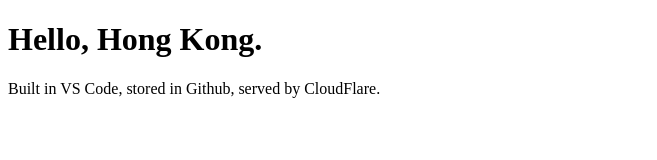
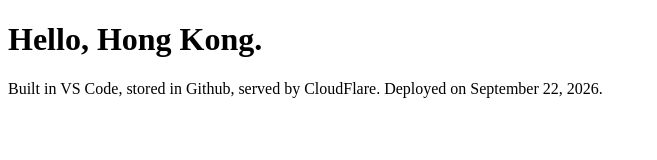
Before and after one commit to cdoyle-dcc/hello-cloudflare, a plain HTML site: page public/index.html in a window 1280 px wide. Shown: the whole page, without its empty margins (0-657 px from the left). Drawn offline with Linux system fonts and the light colour scheme.

Commit message:
Add deployment date to page paragraph
Co-Authored-By: Claude Sonnet 5 <noreply@anthropic.com>

```diff
--- a/public/index.html
+++ b/public/index.html
@@ -7,6 +7,6 @@
     </head>
     <body>
         <h1>Hello, Hong Kong.</h1>
-        <p>Built in VS Code, stored in Github, served by CloudFlare.</p>
+        <p>Built in VS Code, stored in Github, served by CloudFlare. Deployed on September 22, 2026.</p>
     </body>
 </html>
```
